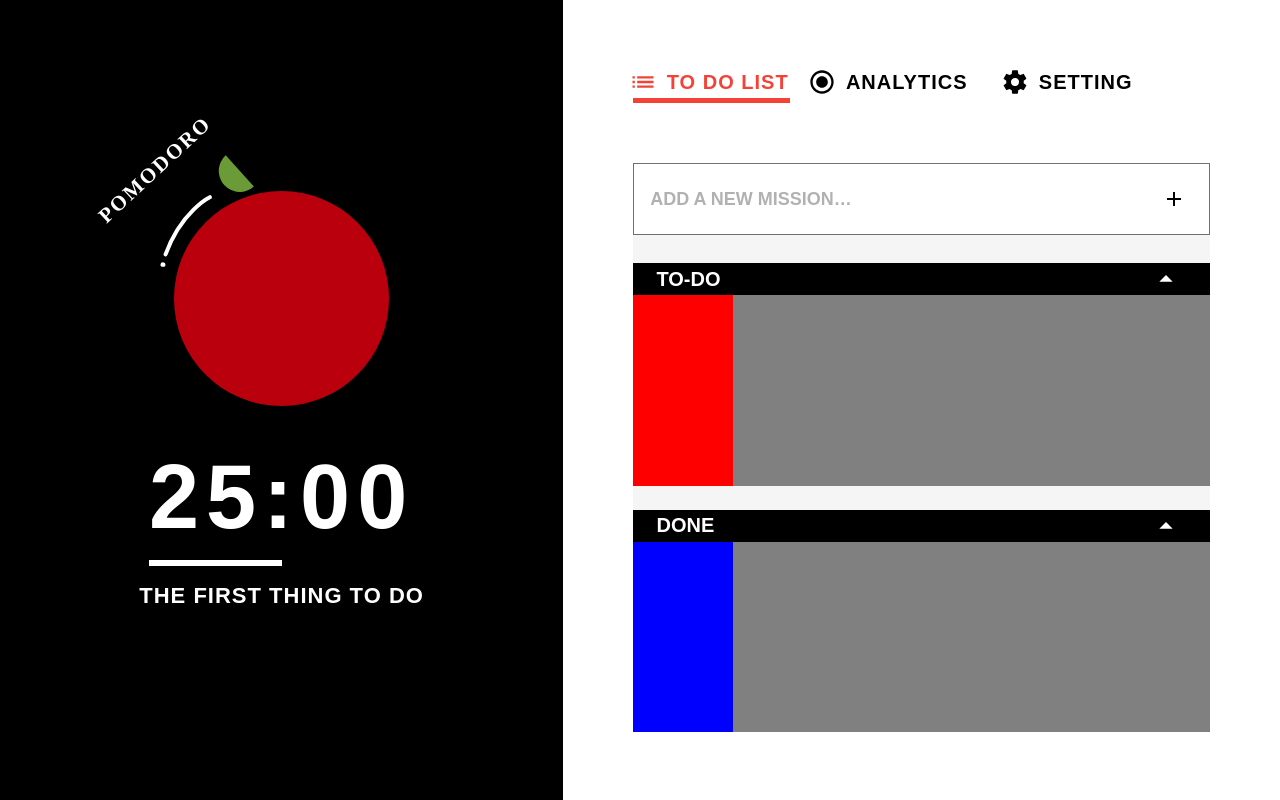
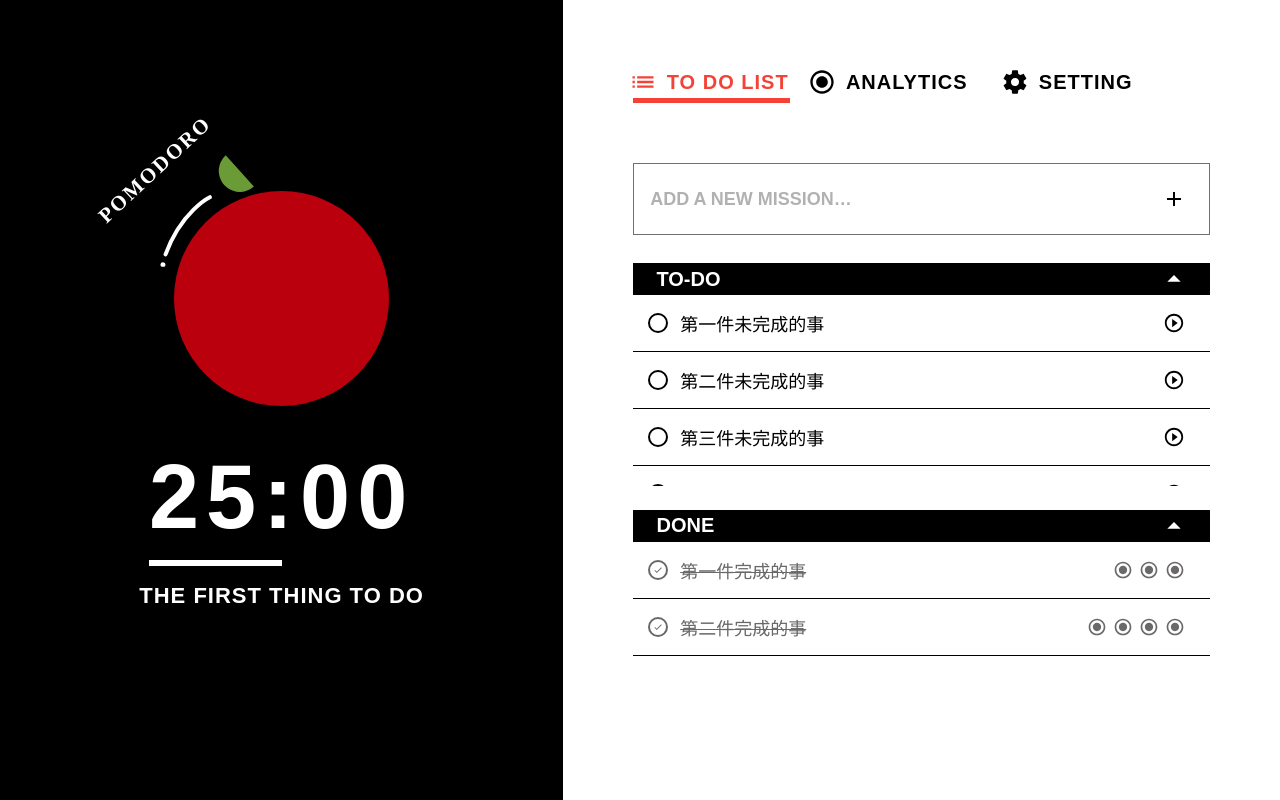
Before and after one commit to cxc421/f2e2019_01_pomodoro, a React (Create React App) app: page / in a window 1280 px wide. Built offline with nearby package versions, Linux system fonts and the light colour scheme; a web font is replaced by a local one.

Commit message:
Complete basic todo done table

```diff
--- a/src/components/TableLayout.tsx
+++ b/src/components/TableLayout.tsx
@@ -33,8 +33,9 @@ const tableHeadHoverCss = _css`
 
 const TableHead = styled.div<TableHeadProps>`
   background: black;
+  height: 32px;
   padding-left: 23.25px;
-  padding-right: 28px;
+  padding-right: 20px;
   display: flex;
   align-items: center;
   justify-content: space-between;
--- /dev/null
+++ b/src/components/TodoList/Item.tsx
@@ -0,0 +1,80 @@
+import React from 'react';
+import styled from 'styled-components';
+import { MdPlayCircleOutline, MdCheck } from 'react-icons/md';
+import Points from './Points';
+
+interface ItemProps {
+  done?: boolean;
+  text: string;
+  tomatoes: Date[];
+}
+
+interface DoneProps {
+  done: boolean;
+}
+
+const doneColor = '#6A6868';
+
+const ItemContainer = styled.div<DoneProps>`
+  height: 57px;
+  background: white;
+  font-size: 18px;
+  font-weight: normal;
+  padding: 0 25px 0 15px;
+  display: flex;
+  justify-content: space-between;
+  border-bottom: solid 1px black;
+  color: ${props => (props.done ? doneColor : 'black')};
+`;
+
+const ItemGroup = styled.div`
+  height: 100%;
+  display: flex;
+  align-items: center;
+`;
+
+const DoneCircle = styled.div<DoneProps>`
+  width: 20px;
+  height: 20px;
+  border: solid 2px black;
+  border-radius: 100%;
+  margin-right: 12px;
+  display: flex;
+  justify-content: center;
+  align-items: center;
+  font-size: 10px;
+  border-color: ${props => (props.done ? doneColor : 'black')};
+`;
+
+const ItemText = styled.span<DoneProps>`
+  text-decoration: ${props => (props.done ? 'line-through' : 'none')};
+`;
+
+const PlayIcon = styled.div`
+  font-size: 22px;
+  > * {
+    display: block;
+  }
+`;
+
+const Item: React.FC<ItemProps> = ({ done = false, text, tomatoes }) => {
+  return (
+    <ItemContainer done={done}>
+      <ItemGroup>
+        <DoneCircle done={done}>{done && <MdCheck />}</DoneCircle>
+        <ItemText done={done}>{text}</ItemText>
+      </ItemGroup>
+      <ItemGroup>
+        {done ? (
+          <Points num={tomatoes.length} />
+        ) : (
+          <PlayIcon>
+            <MdPlayCircleOutline />
+          </PlayIcon>
+        )}
+      </ItemGroup>
+    </ItemContainer>
+  );
+};
+
+export default Item;
--- /dev/null
+++ b/src/components/TodoList/Points.tsx
@@ -0,0 +1,36 @@
+import React from 'react';
+import styled from 'styled-components';
+import { MdRadioButtonChecked } from 'react-icons/md';
+
+interface PointsProps {
+  num: number;
+}
+
+const Container = styled.div`
+  position: relative;
+  display: flex;
+  align-items: center;
+`;
+
+const Icon = styled.div`
+  font-size: 20px;
+  margin-left: 6px;
+  > * {
+    display: block;
+  }
+`;
+
+const Points: React.FC<PointsProps> = ({ num }) => {
+  const icons = [];
+  for (let i = 0; i < num; i++) {
+    icons.push(
+      <Icon key={i}>
+        <MdRadioButtonChecked />
+      </Icon>
+    );
+  }
+
+  return <Container>{icons}</Container>;
+};
+
+export default React.memo(Points);
--- /dev/null
+++ b/src/components/TodoList/TodoList.tsx
@@ -0,0 +1,29 @@
+import React from 'react';
+import styled from 'styled-components';
+import Item from './Item';
+import { Task } from '../../global-state';
+
+interface TodoListProps {
+  tasks: Task[];
+}
+
+const Container = styled.div`
+  position: relative;
+`;
+
+const TodoList: React.FC<TodoListProps> = ({ tasks }) => {
+  return (
+    <Container>
+      {tasks.map(task => (
+        <Item
+          text={task.text}
+          key={task.id}
+          done={task.doneDate !== null}
+          tomatoes={task.tomatoes}
+        />
+      ))}
+    </Container>
+  );
+};
+
+export default TodoList;
--- a/src/global-state.tsx
+++ b/src/global-state.tsx
@@ -1,7 +1,7 @@
 import React from 'react';
 import uuid from 'uuid/v1';
 
-interface Task {
+export interface Task {
   id: string;
   text: string;
   doneDate: null | Date;
@@ -30,39 +30,62 @@ interface GlobalState {
   taskStatus: TaskStatus;
   timeMax: number;
   time: number;
-  tasks: Task[];
+  todoTasks: Task[];
+  doneTasks: Task[];
 }
 
 type ContextType = [GlobalState, React.Dispatch<Action>] | null;
 
-const initialTasks: Task[] = [
+const initTodoTasks: Task[] = [
   {
     id: uuid(),
-    text: 'THE FIRST THING TODO',
+    text: '第一件未完成的事',
     doneDate: null,
     tomatoes: [new Date()]
   },
   {
     id: uuid(),
-    text: 'THE SECOND THING TODO',
+    text: '第二件未完成的事',
     doneDate: null,
     tomatoes: []
   },
   {
     id: uuid(),
-    text: 'Complete Thing',
+    text: '第三件未完成的事',
+    doneDate: null,
+    tomatoes: []
+  },
+  {
+    id: uuid(),
+    text: '第四件未完成的事',
+    doneDate: null,
+    tomatoes: []
+  }
+];
+
+const initDoneTasks = [
+  {
+    id: uuid(),
+    text: '第一件完成的事',
     doneDate: new Date(),
-    tomatoes: [new Date(), new Date()]
+    tomatoes: [new Date(), new Date(), new Date()]
+  },
+  {
+    id: uuid(),
+    text: '第二件完成的事',
+    doneDate: new Date(),
+    tomatoes: [new Date(), new Date(), new Date(), new Date()]
   }
 ];
 
 const initialState: GlobalState = {
-  selectTaskId: initialTasks[0].id || '',
+  selectTaskId: initTodoTasks[0].id || '',
   timerStatus: TimerStatus.Stop,
   taskStatus: TaskStatus.Work,
   timeMax: TOTAL_TIME.WORK,
   time: TOTAL_TIME.REST,
-  tasks: initialTasks
+  todoTasks: initTodoTasks,
+  doneTasks: initDoneTasks
 };
 
 const Context = React.createContext<ContextType>(null);
@@ -85,11 +108,11 @@ interface Action {
 function reducer(state: GlobalState, action: Action): GlobalState {
   switch (action.type) {
     case ActionType.SetRandomTaskId: {
-      const len = state.tasks.length;
+      const len = state.todoTasks.length;
       let newId = state.selectTaskId;
       while (newId === state.selectTaskId) {
         const idx = Math.floor(Math.random() * len);
-        newId = state.tasks[idx].id;
+        newId = state.todoTasks[idx].id;
       }
       return {
         ...state,
--- a/src/pages/TodoPage.tsx
+++ b/src/pages/TodoPage.tsx
@@ -1,11 +1,13 @@
 import React from 'react';
 import styled from 'styled-components';
+import { useGlobalState } from '../global-state';
 import AddMissionInput from '../components/AddMissionInput';
 import TableLayout from '../components/TableLayout';
+import TodoList from '../components/TodoList/TodoList';
 
 const Container = styled.div`
   position: relative;
-  background: whitesmoke;
+  /* background: whitesmoke; */
   width: 100%;
   height: 100%;
   font-size: 30px;
@@ -13,19 +15,23 @@ const Container = styled.div`
   flex-direction: column;
 `;
 
-const TestContent = styled.div`
-  width: 100px;
-  height: 600px;
-  background: red;
-`;
+// const TestContent = styled.div`
+//   width: 100px;
+//   height: 600px;
+//   background: red;
+// `;
 
-const TestContent2 = styled.div`
-  width: 100px;
-  height: 990px;
-  background: blue;
-`;
+// const TestContent2 = styled.div`
+//   width: 100px;
+//   height: 990px;
+//   background: blue;
+// `;
 
 const TodoPage = () => {
+  const {
+    state: { todoTasks, doneTasks }
+  } = useGlobalState();
+
   const tableMaxHeight = `calc((100% - 72px - 28px - 24px) / 2)`;
 
   const todoTableStyle: React.CSSProperties = {
@@ -45,7 +51,7 @@ const TodoPage = () => {
         maxHeight={tableMaxHeight}
         style={todoTableStyle}
       >
-        <TestContent />
+        <TodoList tasks={todoTasks} />
       </TableLayout>
       <TableLayout
         headText="DONE"
@@ -53,7 +59,7 @@ const TodoPage = () => {
         maxHeight={tableMaxHeight}
         style={doneTableStyle}
       >
-        <TestContent2 />
+        <TodoList tasks={doneTasks} />
       </TableLayout>
     </Container>
   );
```
